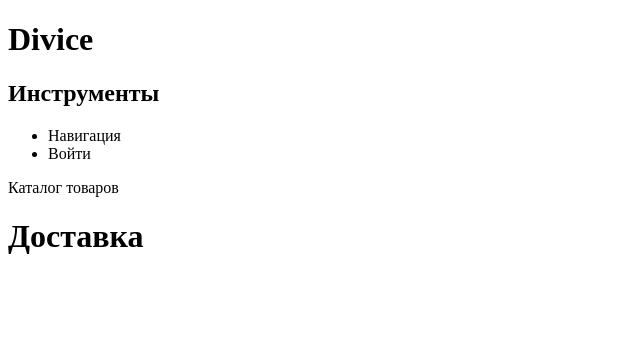
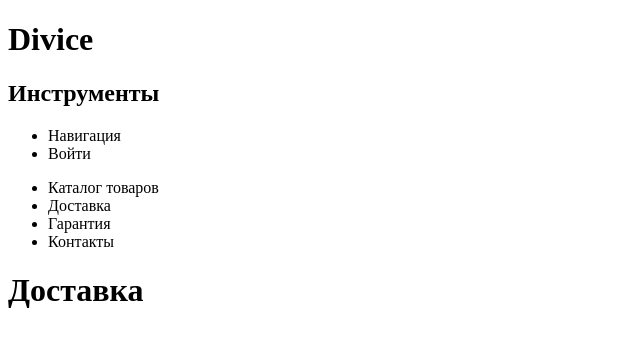
Before and after one commit to GrizzlyMentality/Device, a plain HTML site: page index.html in a window 1280 px wide. Shown: the whole page, without its empty margins (0-640 px from the left). Drawn offline with Linux system fonts and the light colour scheme.

Commit message:
added ul

```diff
--- a/index.html
+++ b/index.html
@@ -21,7 +21,12 @@
           </nav>
           <section>
               <p>
-                  Каталог товаров
+              <ul>
+              <li>Каталог товаров</li>
+              <li>Доставка</li>
+              <li>Гарантия</li>
+              <li>Контакты</li>
+              </ul>
               </p>
           </section>
       </main>
```
